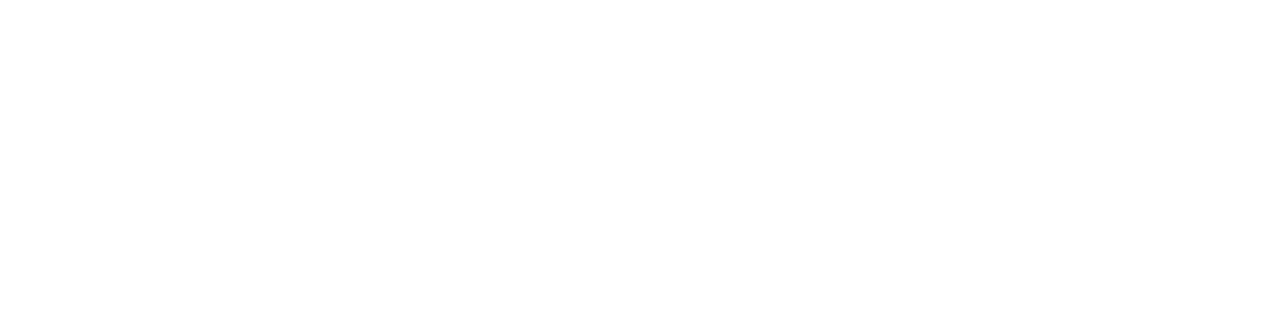
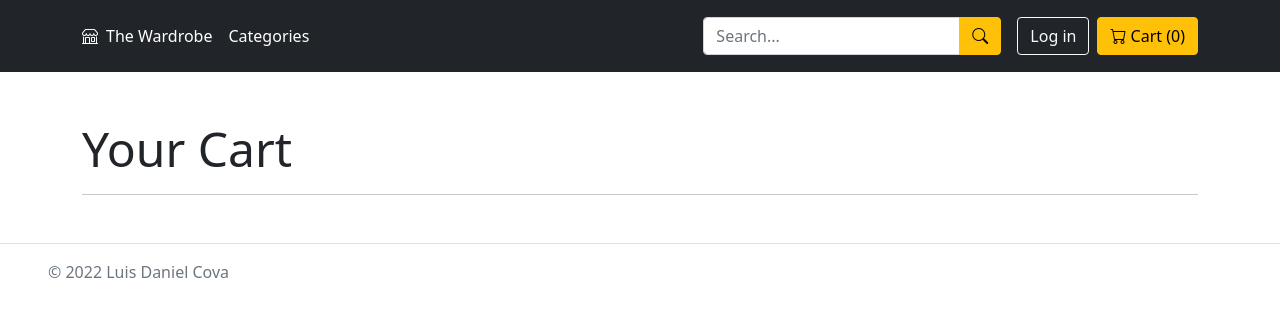
Before and after one commit to LuisDanielCova/django-ecommerce, a React (Create React App) app in the folder client/: page /cart in a window 1280 px wide. Before the commit this address had no page. Shown: the top 316 px of the page. Built offline with nearby package versions, Linux system fonts and the light colour scheme.

Commit message:
add cart functionality

```diff
--- a/client/src/App.js
+++ b/client/src/App.js
@@ -5,6 +5,7 @@
 import { ProductDetail } from "./pages/ProductDetail";
 import { Home } from "./pages/Home";
 import { Search } from "./pages/Search";
+import { Cart } from "./pages/Cart";
 
 export const CartContext = createContext("");
 
@@ -38,6 +39,7 @@
           element={<CategoryDetail />}
         />
         <Route exact path="search/" element={<Search />} />
+        <Route exact path="cart/" element={<Cart />} />
       </Routes>
     </CartContext.Provider>
   );
--- /dev/null
+++ b/client/src/components/cart/CartTable.jsx
@@ -0,0 +1,27 @@
+import React, { useContext, useEffect, useState } from "react";
+import { CartContext } from "../../App";
+import { CartTableBody } from "./CartTableBody";
+
+export const CartTable = () => {
+  const { cart } = useContext(CartContext);
+  const [message, setMessage] = useState("");
+  const [element, setElement] = useState(React.element);
+
+  useEffect(() => {
+    if (cart.items.length === 0) {
+      setMessage("You have no products in your cart");
+
+      setElement(<p className="lead">{message}</p>);
+    } else {
+      setElement(<CartTableBody cart={cart} />);
+    }
+  }, [cart]);
+
+  return (
+    <div className="container my-5">
+      <h1 className="display-5">Your Cart</h1>
+      <hr />
+      {element}
+    </div>
+  );
+};
--- /dev/null
+++ b/client/src/components/cart/CartTableBody.jsx
@@ -0,0 +1,39 @@
+import React, { useState } from "react";
+import { CartTableItem } from "./CartTableItem";
+
+export const CartTableBody = ({ cart }) => {
+  const [total, setTotal] = useState(0);
+
+  return (
+    <div>
+      <table className="table">
+        <thead>
+          <tr>
+            <th>Product Name</th>
+            <th>Price</th>
+            <th>Quantity</th>
+            <th>Total</th>
+            <th>
+              <i className="bi bi-trash3"></i>
+            </th>
+          </tr>
+        </thead>
+        <tbody>
+          {cart &&
+            cart.items.map((item) => {
+              return (
+                <CartTableItem
+                  key={item.product.id}
+                  product={item.product}
+                  quantity={item.quantity}
+                  setTotal={setTotal}
+                />
+              );
+            })}
+        </tbody>
+      </table>
+      <hr />
+      <p className="fw-bold">Total: ${total.toFixed(2)}</p>
+    </div>
+  );
+};
--- /dev/null
+++ b/client/src/components/cart/CartTableItem.jsx
@@ -0,0 +1,44 @@
+import React, { useContext, useEffect } from "react";
+import { Link, useNavigate } from "react-router-dom";
+import { CartContext } from "../../App";
+
+export const CartTableItem = ({ product, quantity, setTotal }) => {
+  const { cart, setCart } = useContext(CartContext);
+  const navigate = useNavigate();
+
+  useEffect(() => {
+    setTotal((previous) => {
+      return previous + product.price * quantity;
+    });
+  }, []);
+
+  const deleteItem = () => {
+    const cartWithoutItem = cart.items.filter(
+      (item) => item.product.id !== product.id
+    );
+
+    setCart({ items: cartWithoutItem });
+
+    localStorage.setItem("cart", JSON.stringify({ items: cartWithoutItem }));
+
+    setTotal((previous) => {
+      return previous - product.price * quantity;
+    });
+
+    navigate("/cart");
+  };
+
+  return (
+    <tr>
+      <td>
+        <Link to={`/products${product.get_absolute_url}`}>{product.name}</Link>
+      </td>
+      <td>${product.price}</td>
+      <td>{quantity}</td>
+      <td>${(product.price * quantity).toFixed(2)}</td>
+      <td>
+        <i className="bi bi-x-circle" onClick={deleteItem}></i>
+      </td>
+    </tr>
+  );
+};
--- a/client/src/components/categories/CategoryList.jsx
+++ b/client/src/components/categories/CategoryList.jsx
@@ -33,7 +33,7 @@
                 >
                   {category.name}
                 </a>
-                <span class="badge bg-dark rounded-pill">
+                <span className="badge bg-dark rounded-pill">
                   {category.products.length}
                 </span>
               </li>
--- a/client/src/components/layout/Navbar.jsx
+++ b/client/src/components/layout/Navbar.jsx
@@ -1,5 +1,5 @@
 import React, { useContext, useEffect, useState } from "react";
-import { useNavigate } from "react-router-dom";
+import { Link, useNavigate } from "react-router-dom";
 import { CartContext } from "../../App";
 
 export const Navbar = () => {
@@ -71,9 +71,9 @@
             <button type="button" className="btn btn-outline-light me-2">
               Log in
             </button>
-            <button type="button" className="btn btn-warning">
+            <a type="button" className="btn btn-warning" href={`/cart`}>
               <i className="bi bi-cart"></i> Cart ({productsInCart})
-            </button>
+            </a>
           </div>
         </div>
       </div>
--- a/client/src/index.js
+++ b/client/src/index.js
@@ -5,7 +5,7 @@
 
 ReactDOM.render(
   <React.StrictMode>
-    <BrowserRouter>
+    <BrowserRouter forceRefresh={true}>
       <App />
     </BrowserRouter>
   </React.StrictMode>,
--- /dev/null
+++ b/client/src/pages/Cart.jsx
@@ -0,0 +1,14 @@
+import React from "react";
+import { CartTable } from "../components/cart/CartTable";
+import { Footer } from "../components/layout/Footer";
+import { Navbar } from "../components/layout/Navbar";
+
+export const Cart = () => {
+  return (
+    <div>
+      <Navbar></Navbar>
+      <CartTable></CartTable>
+      <Footer></Footer>
+    </div>
+  );
+};
```
